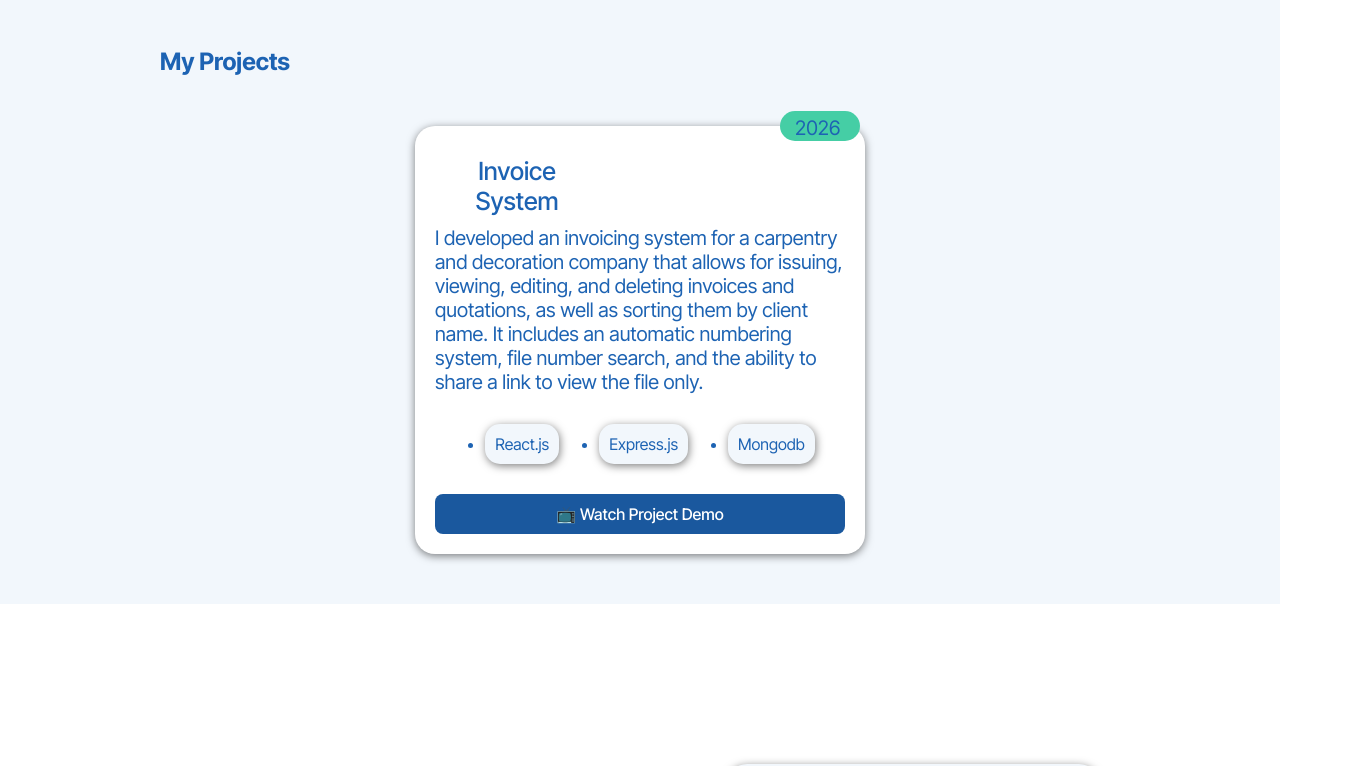
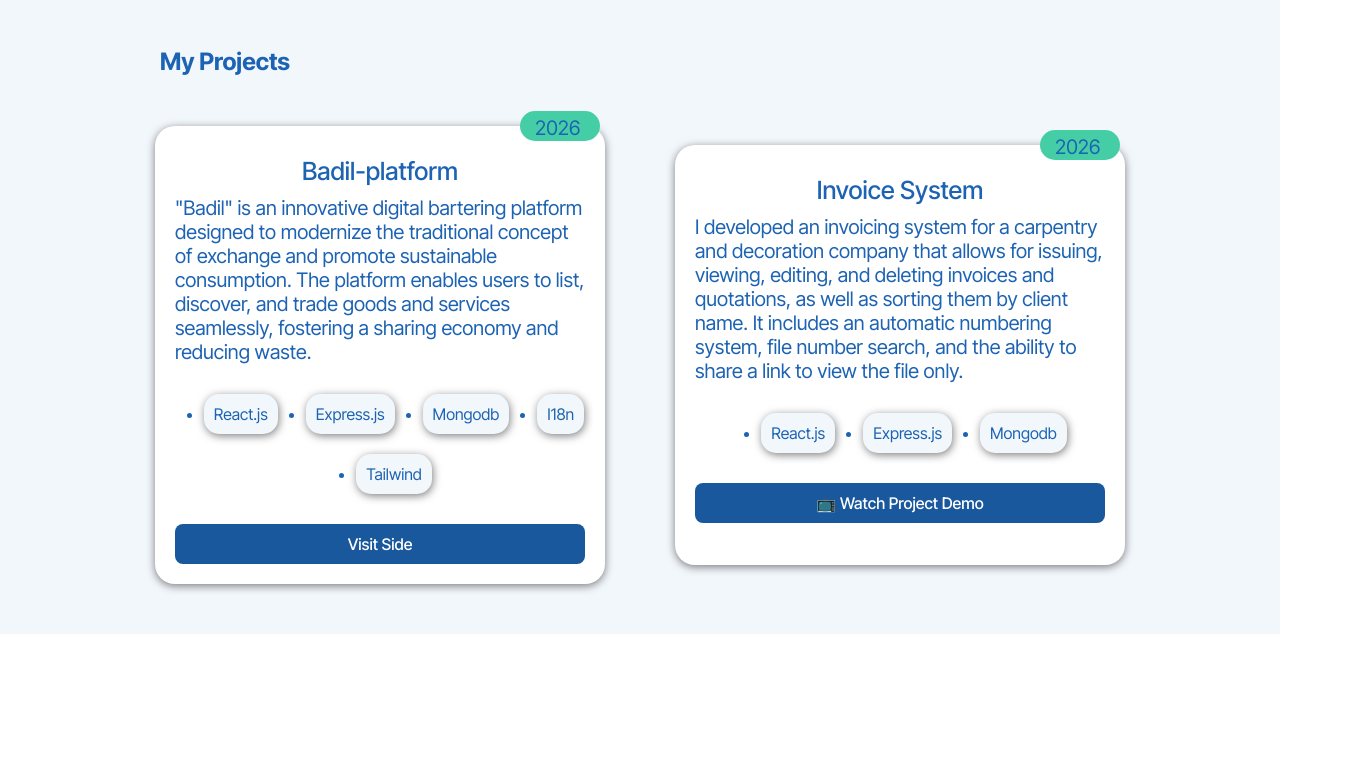
Before and after one commit to Mohammadev-71/Mohammad-Samer, a React (Vite) app: page / in a window 1280 px wide. Shown: the part 2280-3046 px from the top of the page, 1347 px wide, since content can reach past the window. Built offline with nearby package versions, Linux system fonts and the light colour scheme.

Commit message:
Automatic Update 2026-08-04 10:39

```diff
--- a/src/components/Projects.jsx
+++ b/src/components/Projects.jsx
@@ -20,11 +20,32 @@ export default function Projects(){
       return()=>observer.disconnect()
    },[])
    return (
-      <section ref={sectionRef} style={{opacity:isVisible?1:0, transition:"all 1s ease"}} id="Project-Section">
+      <section className="flex flex-row wrap" ref={sectionRef} style={{opacity:isVisible?1:0, transition:"all 1s ease"}} id="Project-Section">
          <h2 className="section-title">My Projects</h2>
 
 
          <div className="cards-container">
+            <div className="project-card">
+               <div className="title">
+                  <p>Badil-platform</p>
+               </div>
+               <div className="description">
+                  <p>"Badil" is an innovative digital bartering platform designed to modernize the traditional concept of exchange and promote sustainable consumption. The platform enables users to list, discover, and trade goods and services seamlessly, fostering a sharing economy and reducing waste.</p>
+               </div>
+               <ul className="technologies">
+                  <li className="technology">React.js</li>
+                  <li className="technology">Express.js</li>
+                  <li className="technology">Mongodb</li>
+                  <li className="technology">I18n</li>
+                  <li className="technology">Tailwind</li>
+               </ul>
+               <a target="_blank" href="https://badil.best" className="demo-btn">
+                  <span>Visit Side</span>
+               </a>
+            </div>
+
+
+
             <div className="project-card">
                <div className="title">
                   <p>Invoice System</p>
@@ -45,6 +66,8 @@ export default function Projects(){
 
 
 
+
+
       </section>
    )
 }
--- a/src/cssFiles/projects.css
+++ b/src/cssFiles/projects.css
@@ -22,9 +22,10 @@
    width: 100%;
    height: 100%;
    display: flex;
-   flex-direction: column;
+   flex-wrap: wrap;
    justify-content: center;
    align-items: center;
+   gap:30px
 }
 
 .project-card{
@@ -59,8 +60,6 @@
    margin: 10px 0;
 }
 
-
-
 .project-card::after{
    content: "2026";
    position: absolute;
@@ -88,7 +87,7 @@
    justify-content: center;
    align-items: center;
    text-align: center;
-   gap: 40px;
+   gap: 20px;
    margin: 10px;
    margin-bottom: 30px;
 }
@@ -100,6 +99,7 @@
    border-radius: 15px;
    text-align: center;
    box-shadow: 1px 2px 8px rgba(0,0,0,0.5);
+   margin-left: 8px;
 }
 
 .demo-btn {
@@ -122,3 +122,8 @@
 .demo-btn:hover {
    background-color: #1d4ed8;
 }
+@media (min-width: 1000px) {
+   .title {
+      min-width: 100% !important;
+   }
+}
```
